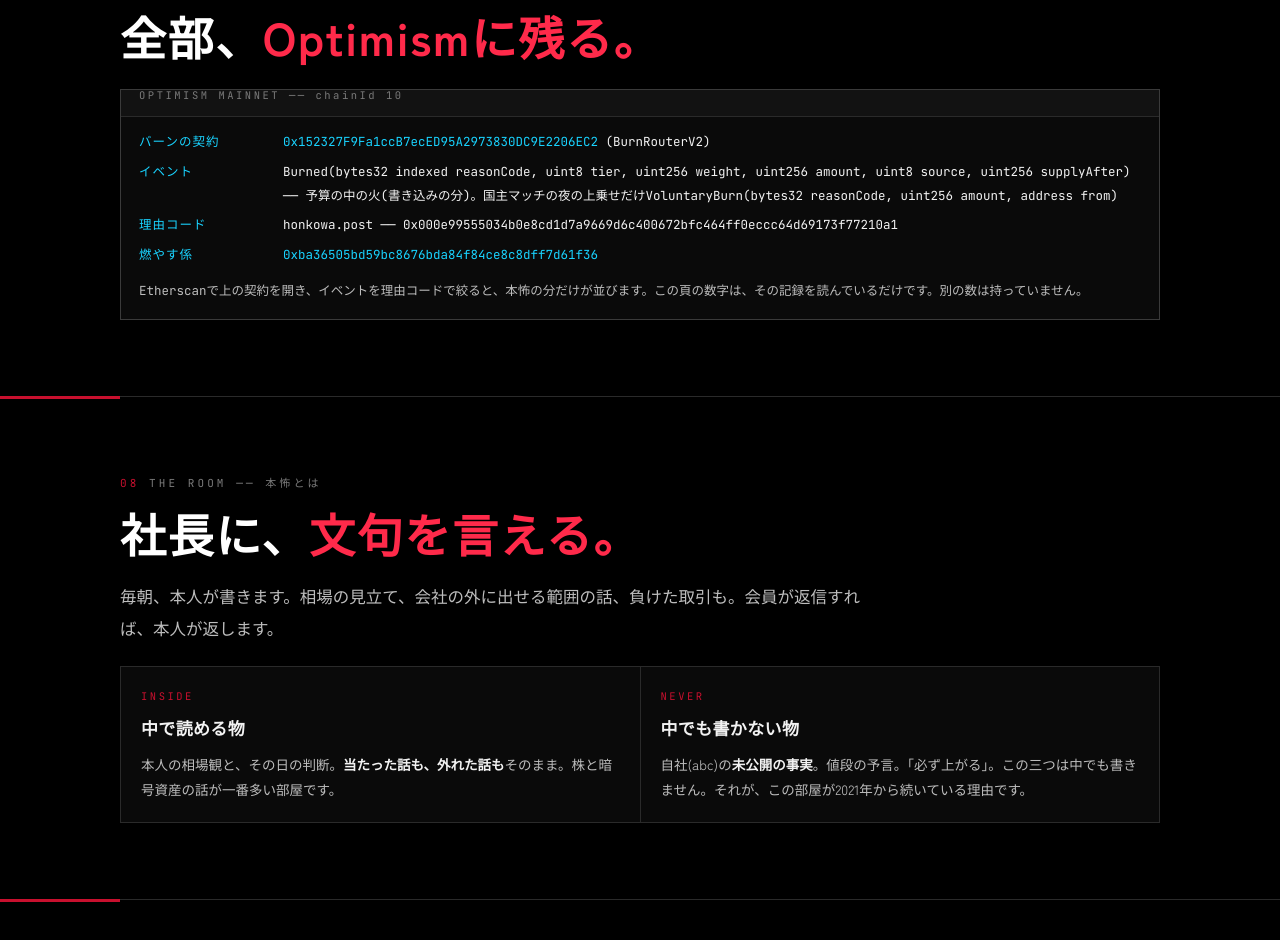
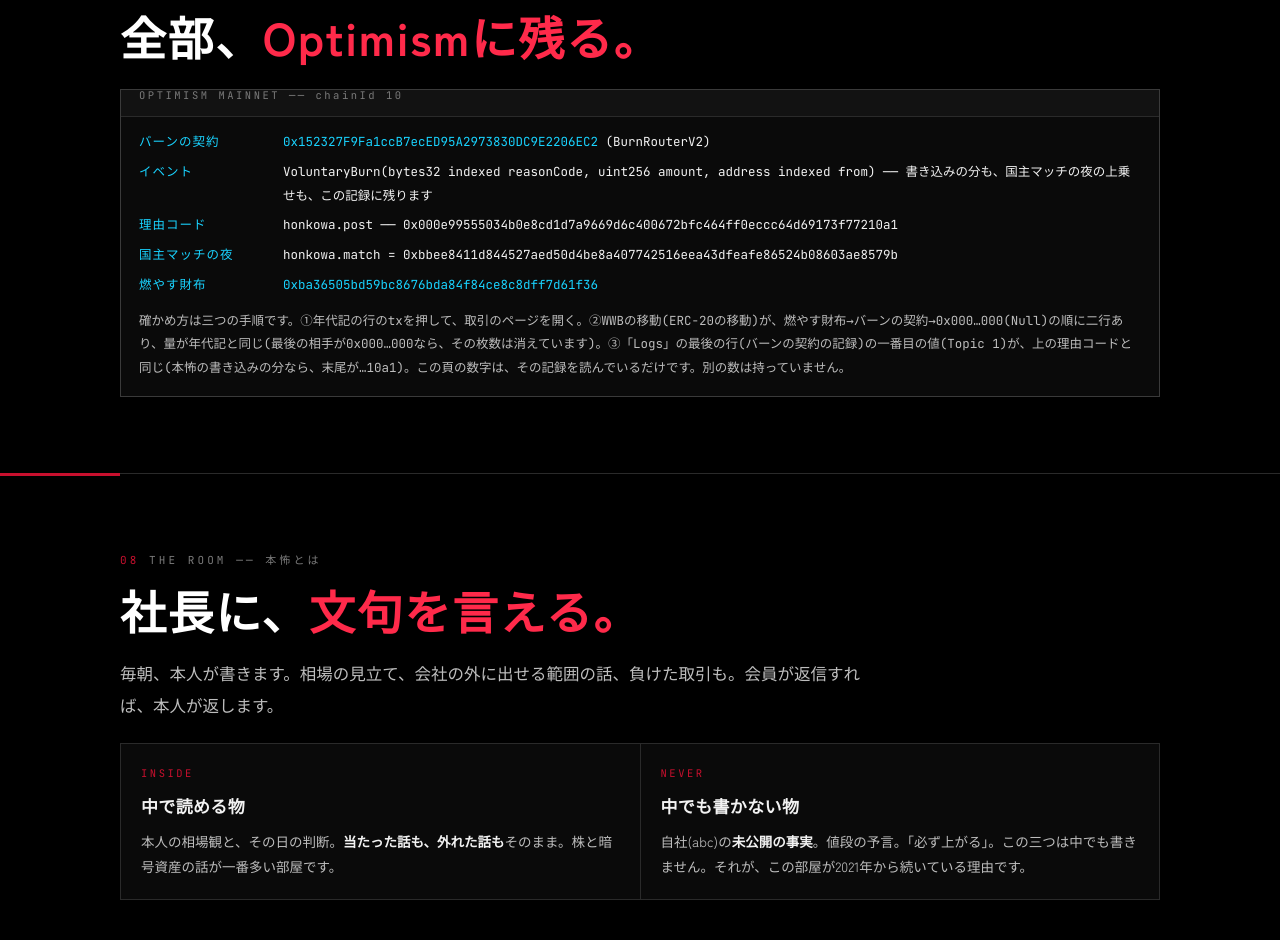
Before and after one commit to genmatsuda-code/zenination, a plain HTML site: page honkowa.html in a window 1280 px wide. Shown: the part 6481-7421 px from the top of the page. Drawn offline with Linux system fonts and the light colour scheme; no server answers; a web font is replaced by a local one.

Commit message:
本怖のサイト: 確かめ方の段を、実際の燃やし方に合わせる(書き込みの分も VoluntaryBurn・本怖の専用の財布から・三つの手順)
⚖️2026-11-25 松田さん(PoH/WWB席の窓)「本怖のサイトの確かめ方を直して出して」。一回目の取引 0xbb690385…e553 を閲覧サイトの画面で辿ってから出す。
外した文: 「予算の中の火」の Burned の行・「ルーターの燃やす係が、毎日まとめて打ちます(予算の窓はTHANKS Mapの火と同じ)」=実際と違うため差し替え。

Co-Authored-By: Claude Opus 5.5 <noreply@anthropic.com>

```diff
--- a/honkowa.html
+++ b/honkowa.html
@@ -356,11 +356,12 @@
   <div class="term"><div class="ttl">OPTIMISM MAINNET ── chainId 10</div>
     <dl>
       <dt>バーンの契約</dt><dd><a href="https://optimistic.etherscan.io/address/0x152327F9Fa1ccB7ecED95A2973830DC9E2206EC2" target="_blank" rel="noopener">0x152327F9Fa1ccB7ecED95A2973830DC9E2206EC2</a> (BurnRouterV2)</dd>
-      <dt>イベント</dt><dd>Burned(bytes32 indexed reasonCode, uint8 tier, uint256 weight, uint256 amount, uint8 source, uint256 supplyAfter) ── 予算の中の火(書き込みの分)。国主マッチの夜の上乗せだけVoluntaryBurn(bytes32 reasonCode, uint256 amount, address from)</dd>
+      <dt>イベント</dt><dd>VoluntaryBurn(bytes32 indexed reasonCode, uint256 amount, address indexed from) ── 書き込みの分も、国主マッチの夜の上乗せも、この記録に残ります</dd>
       <dt>理由コード</dt><dd id="reason">honkowa.post = 0x000e99555034b0e8cd1d7a9669d6c400672bfc464ff0eccc64d69173f77210a1</dd>
-      <dt>燃やす係</dt><dd id="fromAddr">ルーターの燃やす係が、毎日まとめて打ちます(予算の窓はTHANKS Mapの火と同じ)</dd>
+      <dt>国主マッチの夜</dt><dd>honkowa.match = 0xbbee8411d844527aed50d4be8a407742516eea43dfeafe86524b08603ae8579b</dd>
+      <dt>燃やす財布</dt><dd id="fromAddr"><a href="https://optimistic.etherscan.io/address/0xBA36505BD59BC8676BDA84f84ce8c8DFF7D61f36" target="_blank" rel="noopener">0xBA36505BD59BC8676BDA84f84ce8c8DFF7D61f36</a>(本怖の専用。燃やす日に、ここから打ちます)</dd>
     </dl>
-    <p>Etherscanで上の契約を開き、イベントを理由コードで絞ると、本怖の分だけが並びます。この頁の数字は、その記録を読んでいるだけです。別の数は持っていません。</p>
+    <p>確かめ方は三つの手順です。①年代記の行のtxを押して、取引のページを開く。②WWBの移動(ERC-20の移動)が、燃やす財布→バーンの契約→0x000…000(Null)の順に二行あり、量が年代記と同じ(最後の相手が0x000…000なら、その枚数は消えています)。③「Logs」の最後の行(バーンの契約の記録)の一番目の値(Topic 1)が、上の理由コードと同じ(本怖の書き込みの分なら、末尾が…10a1)。この頁の数字は、その記録を読んでいるだけです。別の数は持っていません。</p>
   </div>
 </div></section>
 
```
